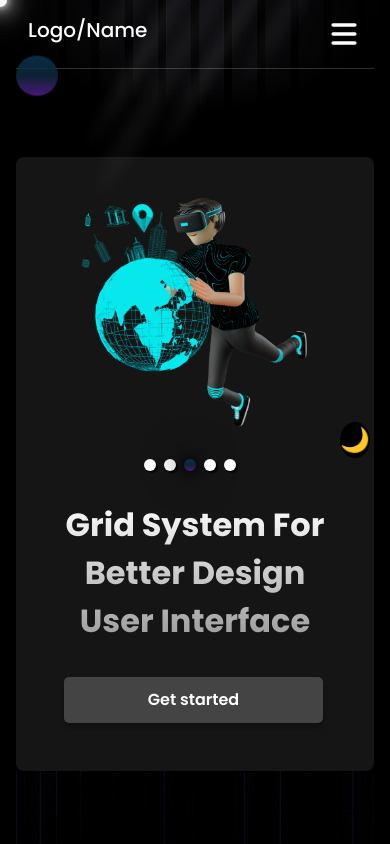
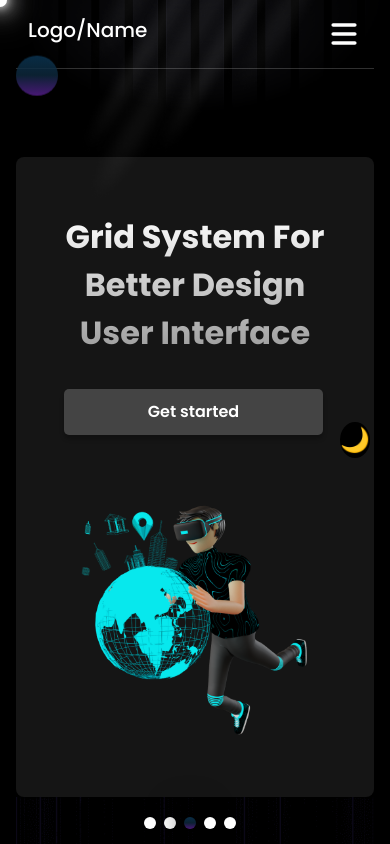
Before and after one commit to MinhalCoder/TECH-WEB, a React (Vite) app: page / in a window 390 px wide. Shown: the top 844 px of the page. Built offline with nearby package versions, Linux system fonts and the light colour scheme.

Commit message:
changes..

```diff
--- a/src/Components/CarouselComp/Carousel.css
+++ b/src/Components/CarouselComp/Carousel.css
@@ -63,16 +63,17 @@
 
 @media (max-width: 768px) {
   .Carousel {
-    padding: 1.5em 1em 1.5em 1em;
+    padding: 1.5em 1em 5em 1em;
     flex-direction: column;
     align-items: center;
+    height: 40em;
     /* background: none; */
   }
 
   .carouselSection {
     width: 100%;
    position: absolute;
-   top: 12px;
+   top: 20em;
    right: -2.2em;
   }
 
@@ -82,7 +83,7 @@
     width: 100%;
     height: auto;
     text-align: center;
-    margin-top: 10em;
+    margin-top: 1em;
   }
 
   .carouselContent{
--- a/src/Components/CarouselSection/CarouselSection.css
+++ b/src/Components/CarouselSection/CarouselSection.css
@@ -52,7 +52,7 @@
 
 @media (max-width: 480px) {
   .custom-indicators {
-    top: 290px; /* Adjust position for mobile screens */
+    top: 340px; /* Adjust position for mobile screens */
     gap: 8px; /* Adjust spacing for mobile screens */
   }
 }
```
